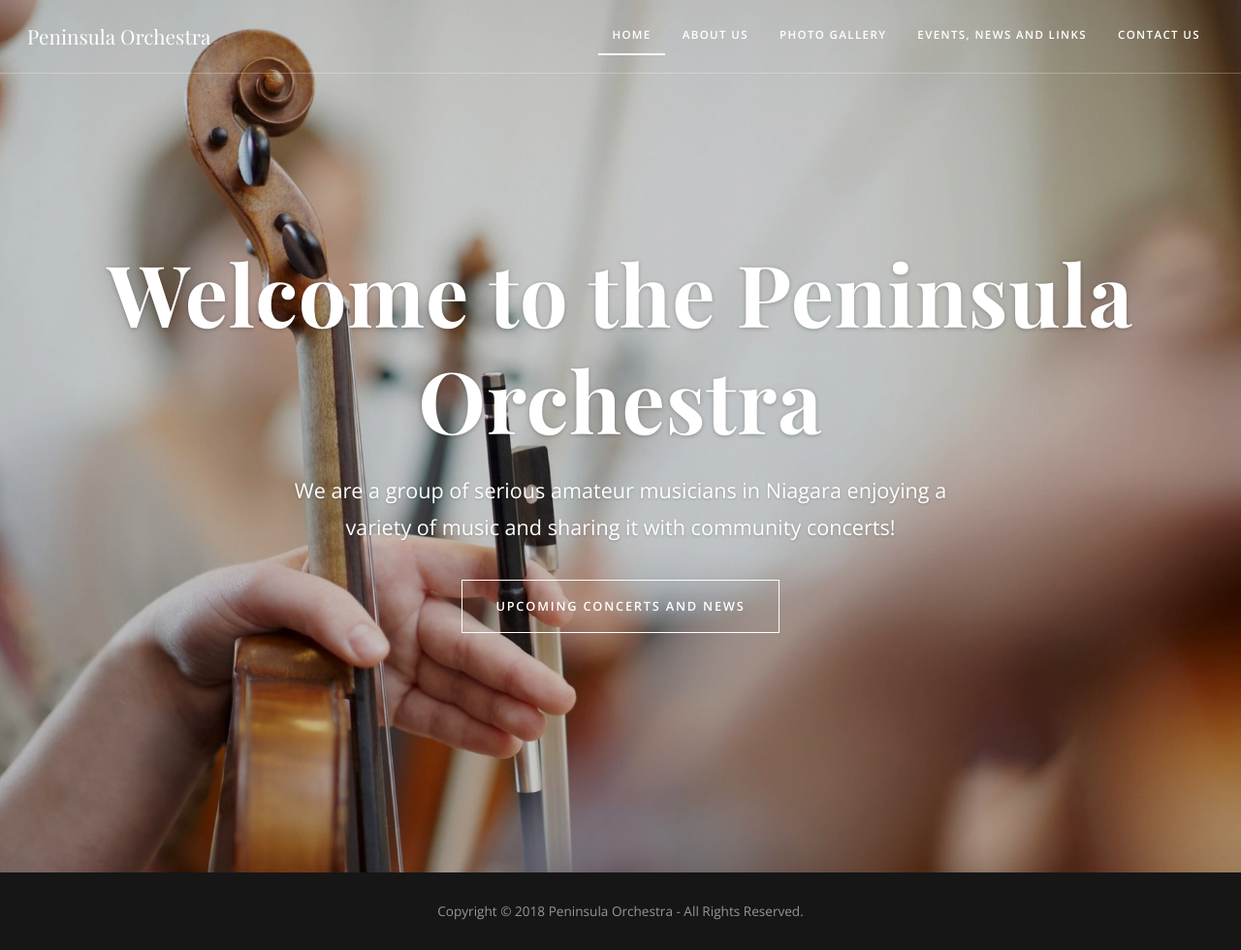
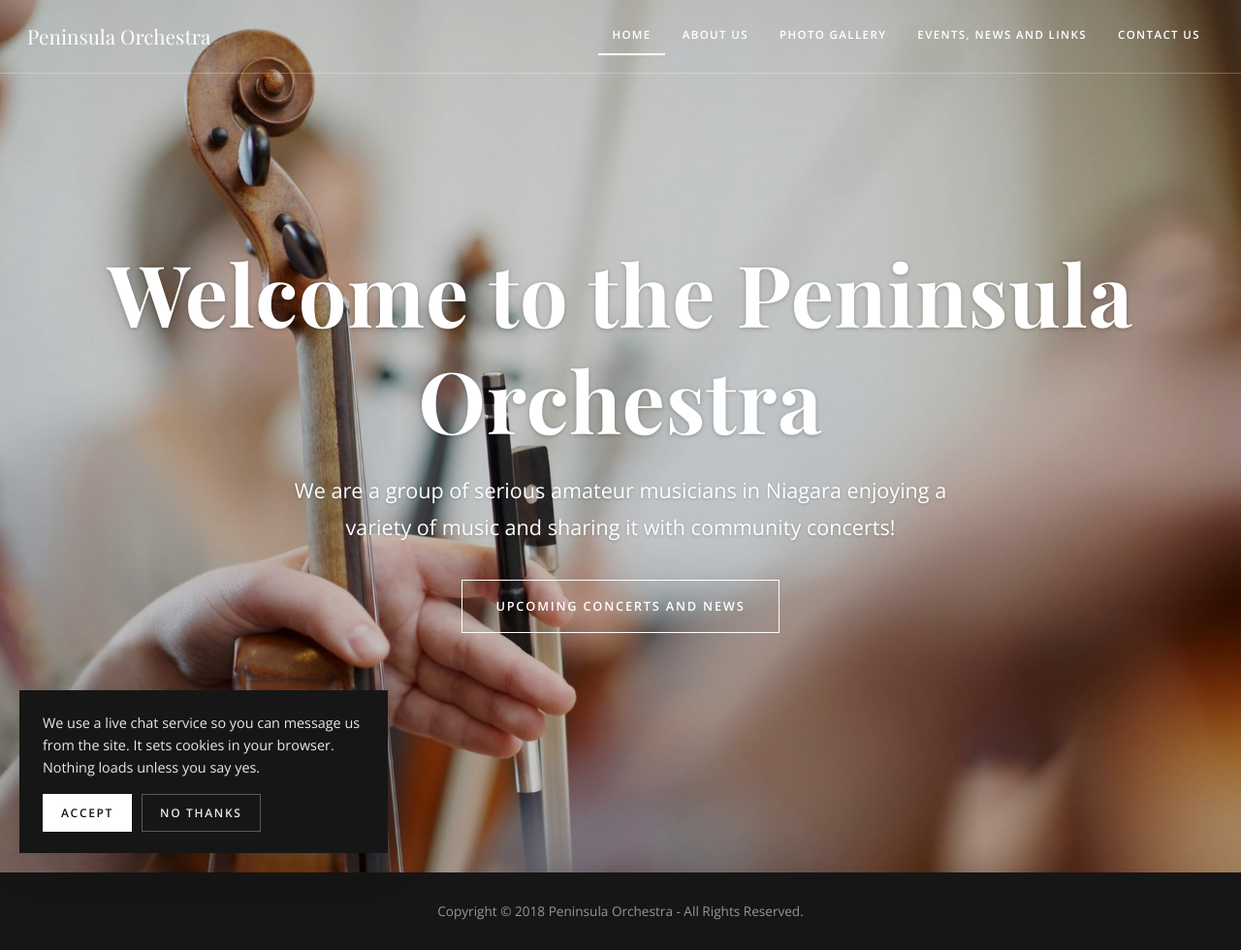
Before and after one commit to peninsulaorchestra/peninsulaorchestra.github.io, a Jekyll site: the page built from index.html, in a window 1280 px wide. Shown: the whole page at 97% size. Built offline with Jekyll 4.4.1, drawn with Linux system fonts in a browser that asks for light colours.

Commit message:
Add the tawk.to chat widget behind a cookie notice (#12)
* Add the tawk.to chat widget, off until it is configured

The widget loads on every page once both IDs are set in _config.yml, and
disappears entirely when either is blank — no markup is emitted at all, so
turning it off costs nothing.

The IDs are public identifiers rather than secrets: they appear in the page
source of every site running tawk.to.

* Enable the tawk.to widget

* Gate the chat widget behind a cookie notice

The widget is third-party and sets cookies, so nothing is loaded until someone
accepts. Declining loads no script at all, rather than loading it and asking
forgiveness — the notice is the gate, not a disclaimer.

The choice is remembered in localStorage and wrapped in try/catch so private
browsing degrades to showing the notice again rather than throwing.

Moves the include above main.js in the layout: the script reads the notice
markup on load, so it has to exist first.

```diff
--- a/_config.yml
+++ b/_config.yml
@@ -12,6 +12,18 @@ url: https://peninsulaorchestra.ca
 
 # Used on the contact page, the events page, and by the contact form.
 contact_email: info@peninsula-orchestra.com
+
+# Live chat widget (tawk.to). Fill both IDs in and the chat bubble appears on
+# every page. Blank either one and it disappears again — nothing else to change.
+#
+# Find them in tawk.to under Administration → Chat Widget. The widget code it
+# shows you ends with:  embed.tawk.to/PROPERTY_ID/WIDGET_ID
+#
+# These are public identifiers, not secrets — they are visible in the page
+# source of any site running tawk.to, so it is fine for them to live here.
+tawk:
+  property_id: "6a89f47943fd99344af421a3"
+  widget_id: "1k0le5uc0"
 
 # Shown in the footer of every page.
 copyright_year: 2018
--- /dev/null
+++ b/_includes/tawk.html
@@ -0,0 +1,13 @@
+{%- if site.tawk.property_id != "" and site.tawk.widget_id != "" %}
+<!-- Cookie notice. The chat widget is only loaded once someone accepts, so
+     declining means no third-party script and no cookies are set at all. -->
+<div class="cookie-notice" id="cookie-notice" hidden
+     data-tawk-src="https://embed.tawk.to/{{ site.tawk.property_id }}/{{ site.tawk.widget_id }}">
+  <p>We use a live chat service so you can message us from the site. It sets
+     cookies in your browser. Nothing loads unless you say yes.</p>
+  <div class="cookie-notice-actions">
+    <button type="button" class="btn" data-cookie-accept>Accept</button>
+    <button type="button" class="btn ghost" data-cookie-decline>No thanks</button>
+  </div>
+</div>
+{%- endif %}
--- a/_layouts/default.html
+++ b/_layouts/default.html
@@ -48,6 +48,7 @@
     </div>
   </footer>
 
+  {%- include tawk.html %}
   <script src="{{ '/js/main.js' | relative_url }}" data-contact-email="{{ site.contact_email }}"></script>
 </body>
 </html>
--- a/css/style.css
+++ b/css/style.css
@@ -376,3 +376,38 @@ section { padding: 88px 0; }
   letter-spacing: 0.02em;
   word-break: break-word;
 }
+
+/* ---------- Cookie notice ---------- */
+.cookie-notice {
+  position: fixed;
+  left: 20px;
+  bottom: 20px;
+  z-index: 90;
+  max-width: 380px;
+  background: var(--black);
+  color: #e8e8e8;
+  padding: 22px 24px;
+  box-shadow: 0 10px 40px rgba(0, 0, 0, 0.3);
+}
+.cookie-notice[hidden] { display: none; }
+.cookie-notice p {
+  margin: 0 0 16px;
+  font-size: 0.9rem;
+  line-height: 1.6;
+  font-weight: 300;
+}
+.cookie-notice-actions { display: flex; gap: 10px; }
+.cookie-notice .btn {
+  font-size: 0.75rem;
+  padding: 10px 18px;
+  background: #fff;
+  color: var(--black);
+  border: 1px solid #fff;
+}
+.cookie-notice .btn:hover { background: transparent; color: #fff; }
+.cookie-notice .btn.ghost { background: transparent; color: #e8e8e8; border-color: #5a5a5a; }
+.cookie-notice .btn.ghost:hover { border-color: #fff; color: #fff; }
+
+@media (max-width: 600px) {
+  .cookie-notice { left: 12px; right: 12px; bottom: 12px; max-width: none; }
+}
--- a/js/main.js
+++ b/js/main.js
@@ -73,4 +73,47 @@
       else if (e.key === 'ArrowRight') show(current + 1);
     });
   }
+
+  // Cookie notice. The chat widget is third-party and sets cookies, so it is
+  // not loaded until someone accepts. Declining loads nothing at all.
+  var notice = document.querySelector('#cookie-notice');
+  if (notice) {
+    var KEY = 'po-cookie-consent';
+
+    function loadChat() {
+      var src = notice.getAttribute('data-tawk-src');
+      if (!src || window.Tawk_API) return;
+      window.Tawk_API = window.Tawk_API || {};
+      window.Tawk_LoadStart = new Date();
+      var s1 = document.createElement('script'), s0 = document.getElementsByTagName('script')[0];
+      s1.async = true;
+      s1.src = src;
+      s1.charset = 'UTF-8';
+      s1.setAttribute('crossorigin', '*');
+      s0.parentNode.insertBefore(s1, s0);
+    }
+
+    function remember(value) {
+      try { localStorage.setItem(KEY, value); } catch (e) { /* private mode */ }
+    }
+
+    var choice = null;
+    try { choice = localStorage.getItem(KEY); } catch (e) { /* private mode */ }
+
+    if (choice === 'accepted') {
+      loadChat();
+    } else if (choice !== 'declined') {
+      notice.hidden = false;
+    }
+
+    notice.querySelector('[data-cookie-accept]').addEventListener('click', function () {
+      remember('accepted');
+      notice.hidden = true;
+      loadChat();
+    });
+    notice.querySelector('[data-cookie-decline]').addEventListener('click', function () {
+      remember('declined');
+      notice.hidden = true;
+    });
+  }
 })();
```
Also changed, not shown: README.md.
